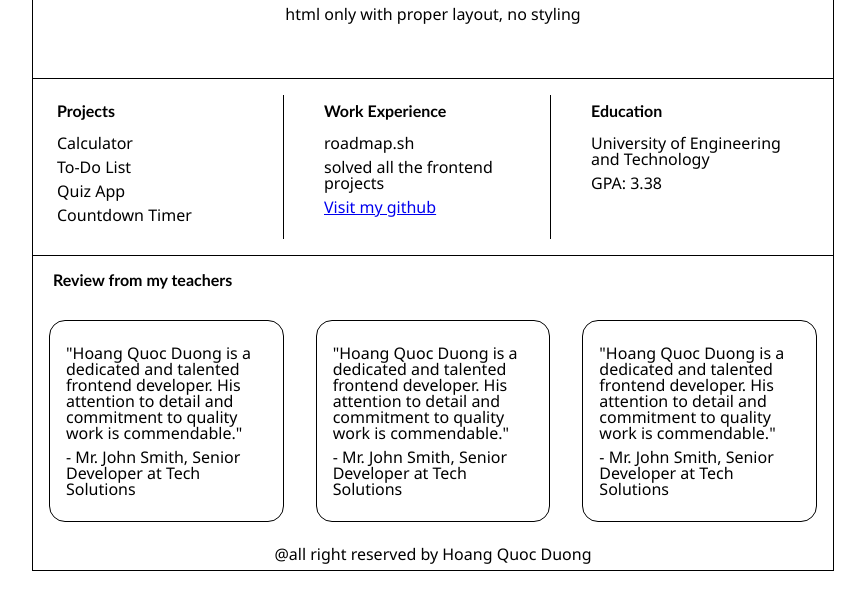
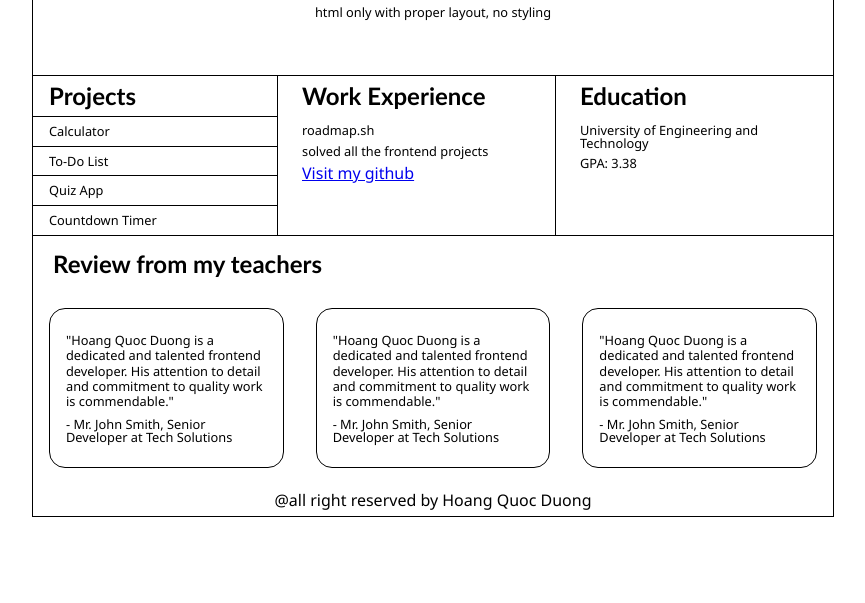
Before and after one commit to hoangduong19/Basic-HTML-Website, a plain HTML site: page index.html in a window 1280 px wide. Shown: the part 135-738 px from the top of the page, without its empty margins (207-1072 px from the left). Drawn offline with Linux system fonts and the light colour scheme.

Commit message:
improve the css(border, space of review cards)

```diff
--- a/index.html
+++ b/index.html
@@ -22,19 +22,19 @@
                 </ul>
             </nav>
             <div style="padding: 3rem">
-                <h1 style="font-size: 2rem; text-align: center;">Frontend Developer</h1>
+                <h1>Frontend Developer</h1>
                 <p style="text-align: center">html only with proper layout, no styling</p>
             </div>
         </div>
 
         <div class="container border">
-            <div class="section border-small">
-                <h2 >Projects</h2>
-                <p>Calculator</p>
-                <p>To-Do List</p>
-                <p>Quiz App</p>
-                <p>Countdown Timer</p>
-            </div>
+            <ul class="section-li">
+                <li>Projects</li>
+                <li >Calculator</li>
+                <li>To-Do List</li>
+                <li>Quiz App</li>
+                <li>Countdown Timer</li>
+            </ul>
             <div class="section border-small">
                 <h2>Work Experience</h2>
                 <p> roadmap.sh</p>
@@ -52,21 +52,21 @@
             <h2 style="padding-top: 1rem; padding-left: 1.25rem">Review from my teachers</h2>
             <div class="container">
                 <div class="section border-circle">
-                    <p>"Hoang Quoc Duong is a dedicated and talented frontend developer. His
+                    <p class="review-card">"Hoang Quoc Duong is a dedicated and talented frontend developer. His
                         attention to detail and commitment to quality work is commendable."
                     </p>
                     <p>- Mr. John Smith, Senior Developer at Tech Solutions</p>
                 </div>
 
                 <div class="section border-circle">
-                    <p>"Hoang Quoc Duong is a dedicated and talented frontend developer. His
+                    <p class="review-card">"Hoang Quoc Duong is a dedicated and talented frontend developer. His
                         attention to detail and commitment to quality work is commendable."
                     </p>
                     <p>- Mr. John Smith, Senior Developer at Tech Solutions</p>
                 </div>
 
                 <div class="section border-circle">
-                    <p>"Hoang Quoc Duong is a dedicated and talented frontend developer. His
+                    <p class="review-card">"Hoang Quoc Duong is a dedicated and talented frontend developer. His
                         attention to detail and commitment to quality work is commendable."
                     </p>
                     <p>- Mr. John Smith, Senior Developer at Tech Solutions</p>
--- a/style.css
+++ b/style.css
@@ -61,8 +61,7 @@ html {
 }
 .section {
 	flex: 1;
-	margin: 1rem;
-	padding: 1rem;
+	margin-left: 1rem;
 }
 .wrapper {
 	max-width: 50rem;
@@ -72,6 +71,7 @@ html {
 }
 .border {
 	border-top: 1px solid black;
+	width: 100%;
 }
 .border-small {
 	border-right: 1px solid black;
@@ -90,16 +90,38 @@ html {
 h1 {
 	margin-bottom: 1rem;
 	font-family: Impact, Haettenschweiler, 'Arial Narrow Bold', sans-serif;
+	font-size: 2rem;
+	text-align: center
 }
 h2 {
 	margin-bottom: 1rem;
+	font-size: 1.5rem;
 	font-weight: bold;
 	font-family:'Trebuchet MS', 'Lucida Sans Unicode', 'Lucida Grande', 'Lucida Sans', Arial, sans-serif;
 }
 p {
-	margin: 0.5rem 0
+	margin: 0.5rem 0;
+	font-size: 0.8rem;
 }
 footer {
 	text-align: center;
 	padding: 0.5rem;
 }
+.section-li {
+	flex: 1;
+}
+.section-li li {
+	border-top: 1px solid black;
+	border-right: 1px solid black;
+	padding: 0.5rem 0 0.5rem 1rem;
+	font-size: 0.8rem;
+}
+.section-li li:first-child {
+	font-family:'Trebuchet MS', 'Lucida Sans Unicode', 'Lucida Grande', 'Lucida Sans', Arial, sans-serif;
+	border-top: 0;
+	font-weight: bold;
+	font-size: 1.5rem;
+}
+.review-card{
+	line-height: 1.2;
+}
```
